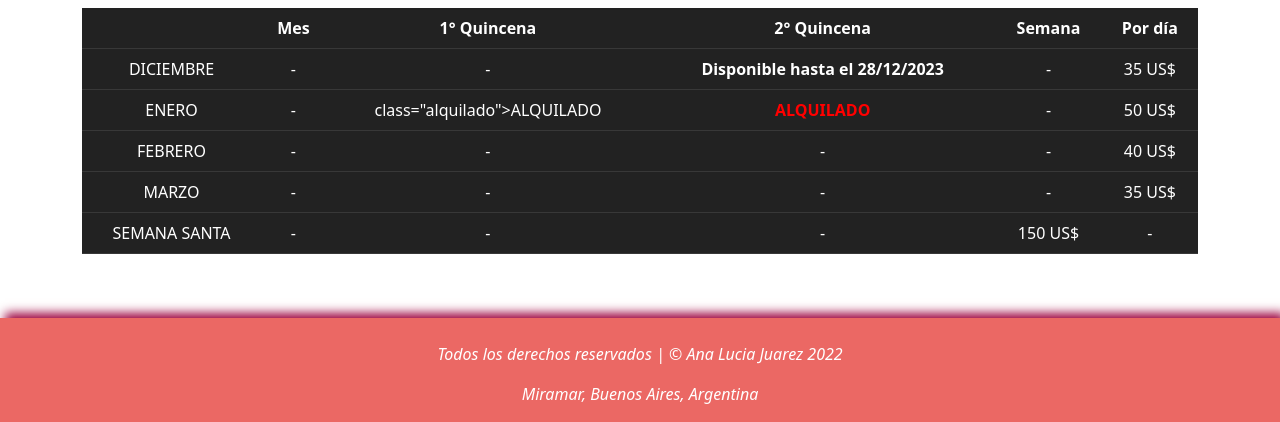
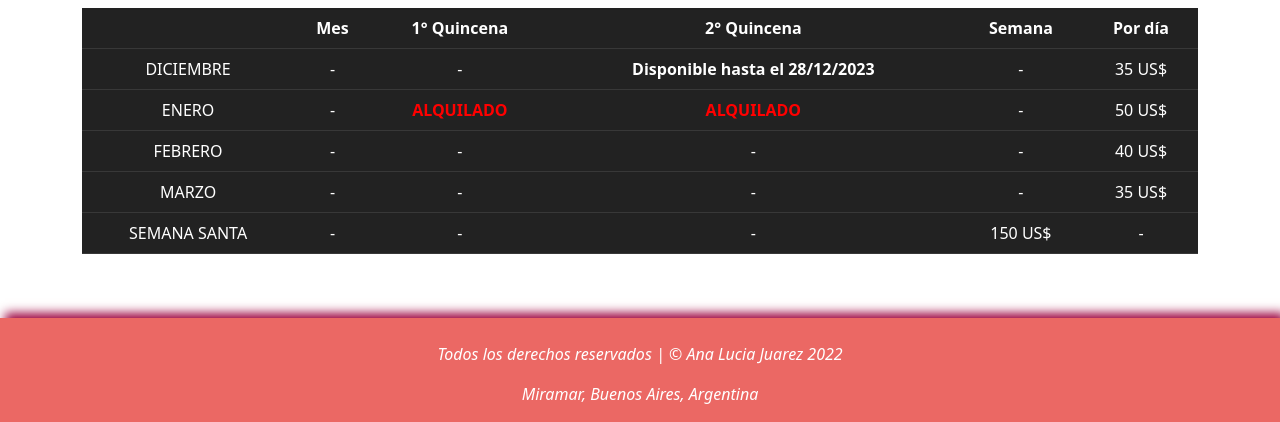
Before and after one commit to manita02/pagina-alquiler-temporada, a plain HTML site: page tarifas.html in a window 1280 px wide. Shown: the part 642-1064 px from the top of the page. Drawn offline with nearby package versions, Linux system fonts and the light colour scheme; a web font is replaced by a local one.

Commit message:
Update tarifas.html

```diff
--- a/tarifas.html
+++ b/tarifas.html
@@ -161,7 +161,7 @@
                     <tr>
                         <td>ENERO</td>
                         <td>-</td>
-                        <td>class="alquilado">ALQUILADO</td>
+                        <td class="alquilado">ALQUILADO</td>
                         <td class="alquilado">ALQUILADO</td>
                         <td>-</td>
                         <td>50 US$</td>
```
